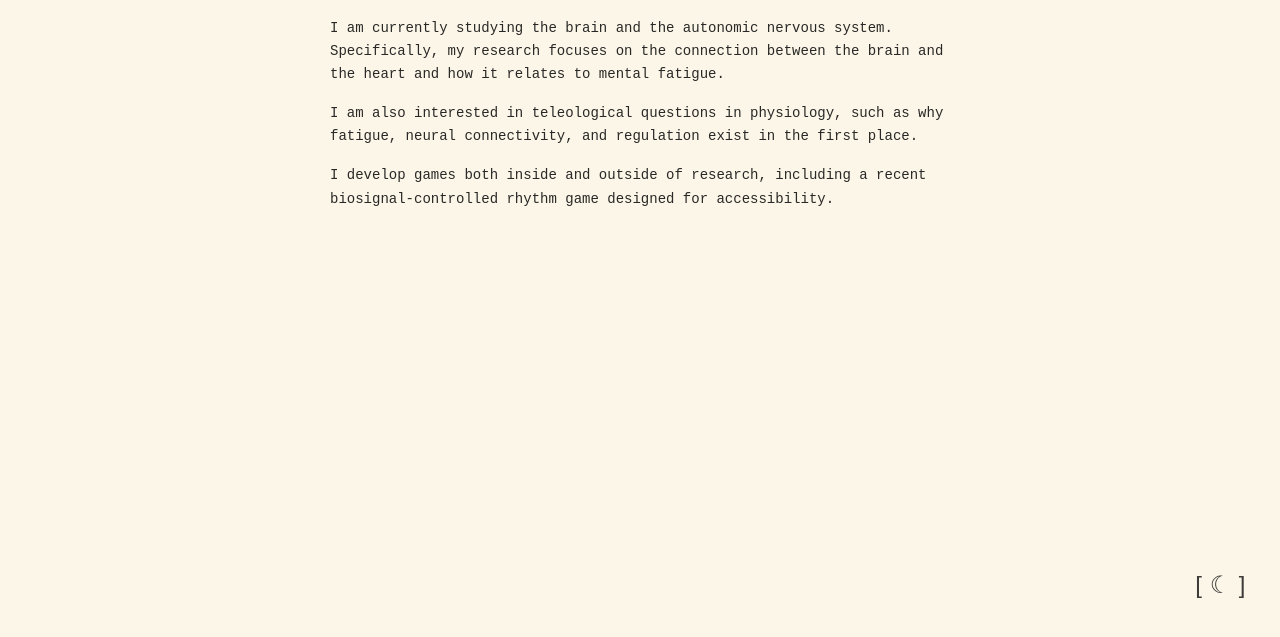
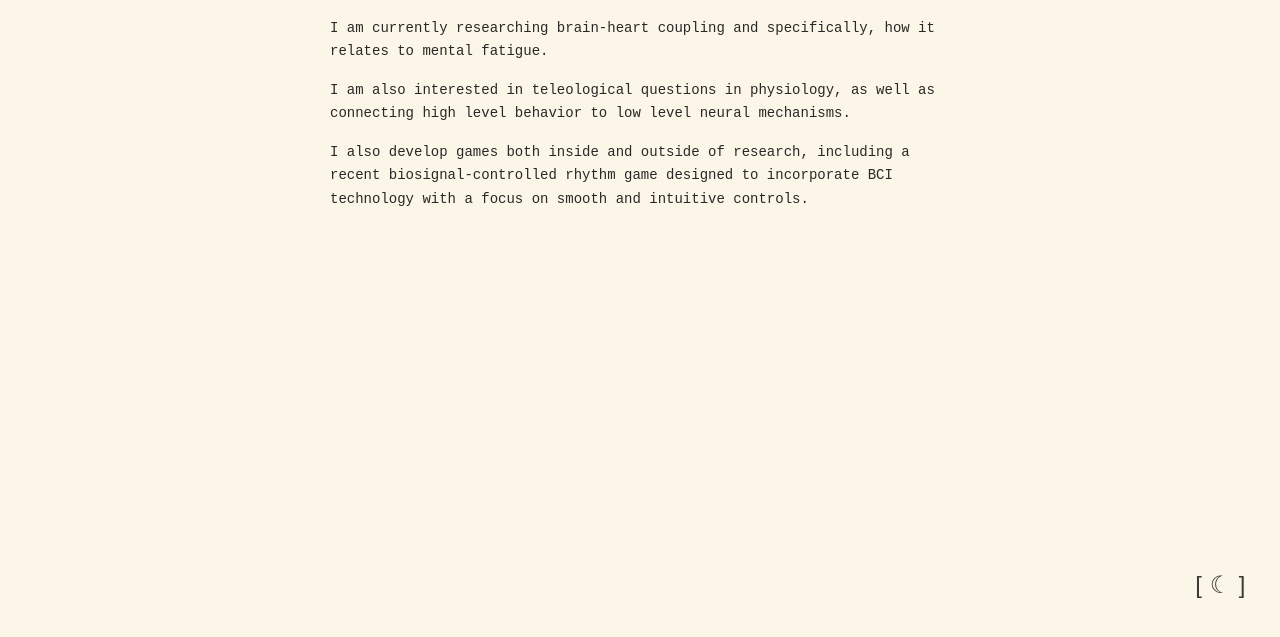
Before and after one commit to maxvolkan/maxvolkan.github.io, a plain HTML site: page bio.html in a window 1280 px wide. Shown: the part 171-808 px from the top of the page. Drawn offline with Linux system fonts and the light colour scheme.

Commit message:
update nature article since release

```diff
--- a/bio.html
+++ b/bio.html
@@ -21,25 +21,21 @@
                         <h1>About Me</h1>
 
                         <p>
-				I am currently studying the brain and the autonomic nervous system. Specifically,
-				my research focuses on the connection between the brain and the heart and how it relates
-				to mental fatigue.
+                                I am currently researching brain-heart coupling and specifically,
+                                how it relates to mental fatigue.
                         </p>
 
                         <p>
-				I am also interested in teleological questions in physiology, such as why
-				fatigue, neural connectivity, and regulation exist in the first place.
+                                I am also interested in teleological questions in physiology, as well as connecting high
+                                level behavior to low level neural mechanisms.
                         </p>
 
                         <p>
-				I develop games both inside and outside of research, including a recent
-				biosignal-controlled rhythm game designed for accessibility.
+                                I also develop games both inside and outside of research, including a recent
+                                biosignal-controlled rhythm game designed to incorporate BCI technology with
+                                a focus on smooth and intuitive controls.
                         </p>
 
-			<!-- <p> -->
-			<!-- 	Outside of work, I enjoy listening to and making experimental electronic music and -->
-			<!-- 	jazzy hip-hop beats, as well as creating digital audio-reactive art. -->
-			<!-- </p> -->
 
                         <br>
 
```
Also changed, not shown: index.html (+21 -13 lines). Lines whose indentation alone changed are shown as unchanged.
